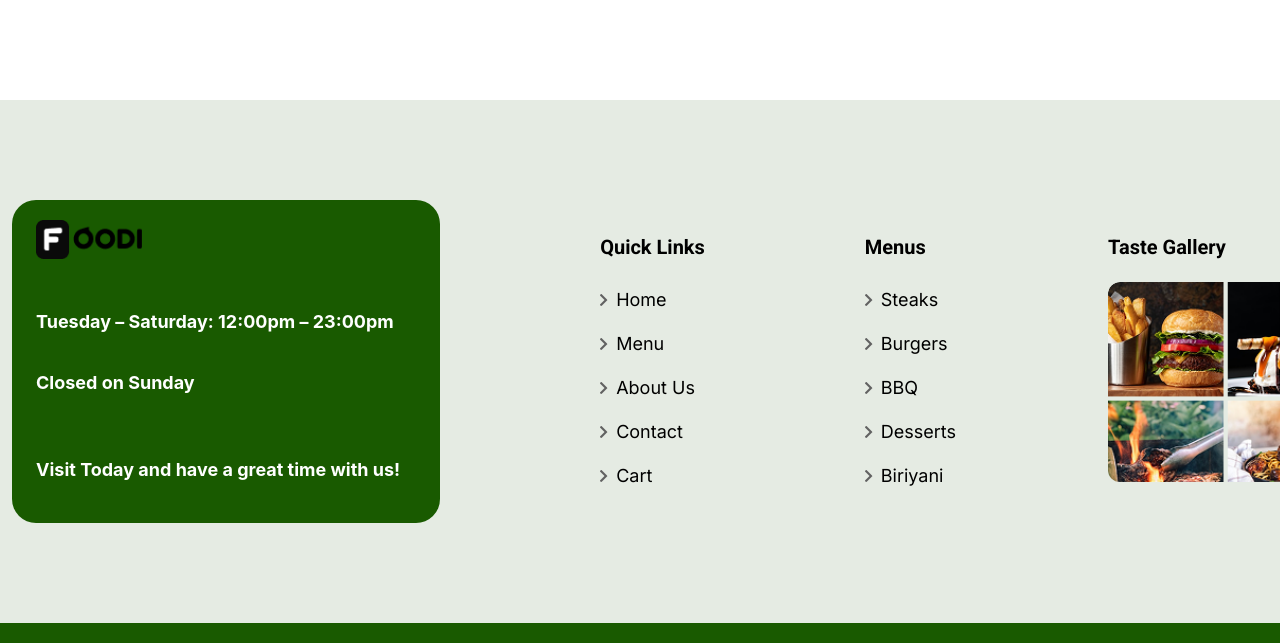
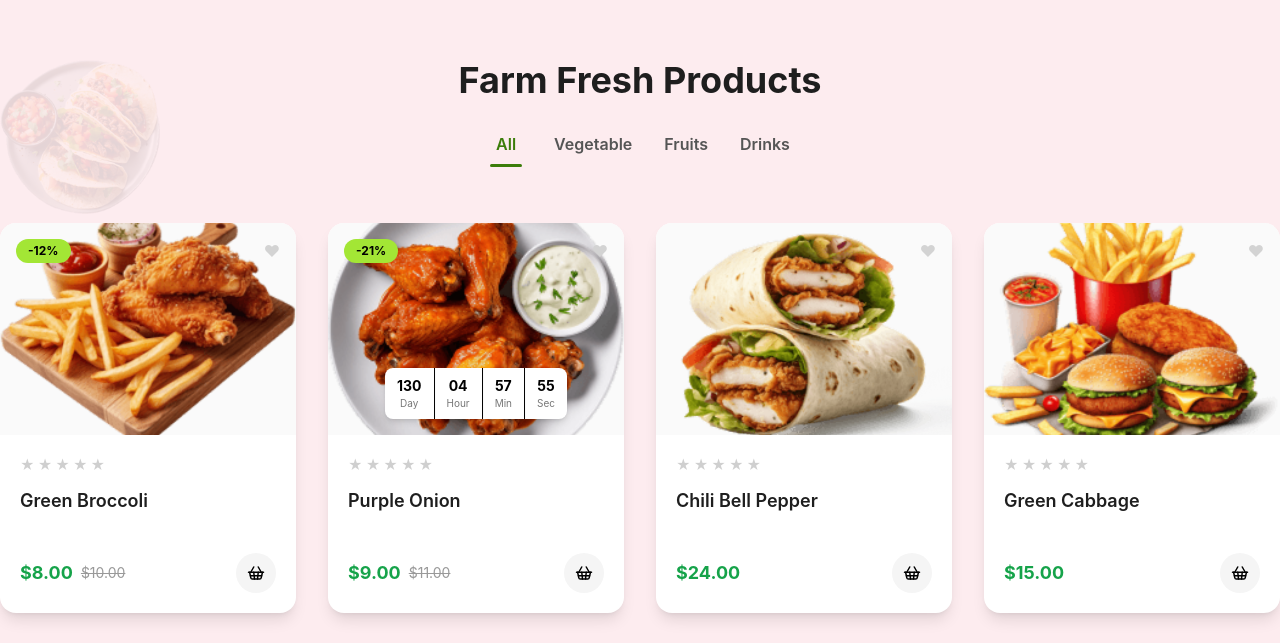
Before and after one commit to Riyadulislamratul/foodi_resturant, a React (Vite) app: page / in a window 1280 px wide. Shown: the part 9291-9934 px from the top of the page. Built offline with nearby package versions, Linux system fonts and the light colour scheme.

Commit message:
Fresh Products section added

```diff
--- /dev/null
+++ b/src/components/FreshProducts.jsx
@@ -0,0 +1,242 @@
+// MAIN FIXES:
+// 1. Removed Swiper (your design needs 8 visible cards in 2 rows)
+// 2. Added proper category filtering
+// 3. Grid = 4 cards per row on desktop
+// 4. 2 rows = 8 products
+// 5. Each category shows its own products
+// 6. Fully responsive
+
+import React, { useState } from "react";
+import Section from "./Section";
+import Container from "./Container";
+import { ShoppingBasket } from "lucide-react";
+
+// Product Images
+import Product1 from "../assets/food1.png";
+import Product2 from "../assets/food2.png";
+import Product3 from "../assets/food3.png";
+import Product4 from "../assets/food4.png";
+import Product5 from "../assets/food5.png";
+import Product6 from "../assets/food6.png";
+import Product7 from "../assets/food7.png";
+import Product8 from "../assets/food8.png";
+
+// Category Icons
+import VegIcon from "../assets/food8.png";
+import FruitIcon from "../assets/food8.png";
+import DrinkIcon from "../assets/food8.png";
+import BreadIcon from "../assets/food8.png";
+
+const categories = [
+  { id: "all", name: "All" },
+  { id: "vegetable", name: "Vegetable" },
+  { id: "fruits", name: "Fruits" },
+  { id: "drinks", name: "Drinks" },
+];
+// PRODUCTS WITH CATEGORY
+const products = [
+  {
+    id: 1,
+    category: "vegetable",
+    img: Product1,
+    title: "Green Broccoli",
+    price: "$8.00",
+    oldPrice: "$10.00",
+    sale: "-12%",
+  },
+  {
+    id: 2,
+    category: "vegetable",
+    img: Product2,
+    title: "Purple Onion",
+    price: "$9.00",
+    oldPrice: "$11.00",
+    sale: "-21%",
+    timer: true,
+  },
+  {
+    id: 3,
+    category: "vegetable",
+    img: Product3,
+    title: "Chili Bell Pepper",
+    price: "$24.00",
+  },
+  {
+    id: 4,
+    category: "vegetable",
+    img: Product4,
+    title: "Green Cabbage",
+    price: "$15.00",
+  },
+  {
+    id: 5,
+    category: "fruits",
+    img: Product5,
+    title: "Fresh Apple",
+    price: "$15.00",
+    sale: "-12%",
+  },
+  {
+    id: 6,
+    category: "fruits",
+    img: Product6,
+    title: "Organic Orange",
+    price: "$16.00",
+    oldPrice: "$19.00",
+  },
+  {
+    id: 7,
+    category: "drinks",
+    img: Product7,
+    title: "Fresh Juice",
+    price: "$23.00",
+  },
+  {
+    id: 8,
+    category: "drinks",
+    img: Product8,
+    title: "Cherry Smoothie",
+    price: "$14.00",
+  },
+];
+
+
+const FreshProducts = () => {
+  const [activeCategory, setActiveCategory] = useState("all");
+
+  // FILTER PRODUCTS
+  const filteredProducts =
+    activeCategory === "all"
+      ? products
+      : products.filter((item) => item.category === activeCategory);
+
+  return (
+    <Section className="py-20 bg-[#FDECEF] relative overflow-hidden">
+      {/* Background Shape */}
+      <div className="absolute left-0 top-20 opacity-10 hidden lg:block">
+        <img src={VegIcon} alt="" className="w-40" />
+      </div>
+
+      <Container className="max-w-[1600px]">
+        {/* Heading */}
+        <div className="text-center mb-14">
+          <h2 className="text-3xl md:text-4xl font-bold text-[#1E1E1E] mb-8">
+            Farm Fresh Products
+          </h2>
+
+          {/* Category Tabs */}
+          <div className="flex justify-center flex-wrap gap-8">
+            {categories.map((item) => (
+              <button
+                key={item.id}
+                onClick={() => setActiveCategory(item.id)}
+                className="flex flex-col items-center gap-2 cursor-pointer transition"
+              >
+                <span
+                  className={`text-base font-semibold transition ${
+                    activeCategory === item.id
+                      ? "text-[#3C7D0A]"
+                      : "text-[#555]"
+                  }`}
+                >
+                  {item.name}
+                </span>
+
+                <div
+                  className={`h-[3px] rounded-full transition-all duration-300 ${
+                    activeCategory === item.id
+                      ? "w-8 bg-[#3C7D0A]"
+                      : "w-0 bg-transparent"
+                  }`}
+                />
+              </button>
+            ))}
+          </div>
+        </div>
+
+        {/* PRODUCT GRID */}
+        <div className="grid grid-cols-1 sm:grid-cols-2 lg:grid-cols-4 gap-8">
+          {filteredProducts.map((item) => (
+            <ProductCard key={item.id} item={item} />
+          ))}
+        </div>
+      </Container>
+    </Section>
+  );
+};
+export default FreshProducts;
+
+// Product Card
+const ProductCard = ({ item }) => {
+  return (
+    <div className="bg-white rounded-2xl shadow-lg overflow-hidden group h-[390px] flex flex-col">
+      {/* Image */}
+      <div className="relative h-[220px] bg-[#FAFAFA] flex items-center justify-center overflow-hidden">
+        {/* Sale Badge */}
+        {item.sale && (
+          <span className="absolute top-4 left-4 bg-[#A3E635] text-black text-xs font-bold px-3 py-1 rounded-full z-10">
+            {item.sale}
+          </span>
+        )}
+
+        {/* Wishlist */}
+        <button className="absolute top-4 right-4 text-[#D3D3D3] hover:text-red-500 cursor-pointer">
+          ♥
+        </button>
+
+        {/* Product Image */}
+        <img
+          src={item.img}
+          alt={item.title}
+          className="w-full h-full object-cover group-hover:scale-105 transition duration-300"
+        />
+
+        {/* Timer */}
+        {item.timer && (
+          <div className="absolute bottom-4 left-1/2 -translate-x-1/2 flex bg-white rounded-lg shadow-md overflow-hidden">
+            {["130", "04", "57", "55"].map((num, i) => (
+              <div
+                key={i}
+                className="px-3 py-2 text-center border-r last:border-r-0"
+              >
+                <h4 className="text-sm font-bold">{num}</h4>
+                <p className="text-[10px] text-[#777]">
+                  {["Day", "Hour", "Min", "Sec"][i]}
+                </p>
+              </div>
+            ))}
+          </div>
+        )}
+      </div>
+
+      {/* Content */}
+      <div className="p-5 flex flex-col flex-1">
+        <div className="text-[#CFCFCF] text-sm mb-3 tracking-[3px]">
+          ★★★★★
+        </div>
+
+        <h3 className="text-lg font-semibold text-[#1E1E1E] min-h-[50px]">
+          {item.title}
+        </h3>
+
+        <div className="flex items-center justify-between mt-auto pt-4">
+          <div className="flex items-center gap-2">
+            <span className="text-[#16A34A] font-bold text-lg">
+              {item.price}
+            </span>
+
+            {item.oldPrice && (
+              <span className="text-[#999] line-through text-sm">
+                {item.oldPrice}
+              </span>
+            )}
+          </div>
+
+          <button className="w-10 h-10 rounded-full bg-[#F5F5F5] flex items-center justify-center hover:bg-[#F72C5B] hover:text-white transition cursor-pointer">
+            <ShoppingBasket size={18} />
+          </button>
+        </div>
+      </div>
+    </div>
+  );
+};
--- a/src/pages/HomePage.jsx
+++ b/src/pages/HomePage.jsx
@@ -11,6 +11,7 @@ import BalancedDiet from '../components/BalancedDiet'
 import PopularFoods from '../components/PopularFoods'
 import FeaturedProducts from '../components/FeaturedProducts'
 import PromoFeatures from '../components/PromoFeatures'
+import FreshProducts from '../components/FreshProducts'
 
 const HomePage = () => {
   return (
@@ -27,6 +28,7 @@ const HomePage = () => {
       <PopularFoods />
       <FeaturedProducts />
       <PromoFeatures />
+      <FreshProducts />
     </>
   )
 }
```
